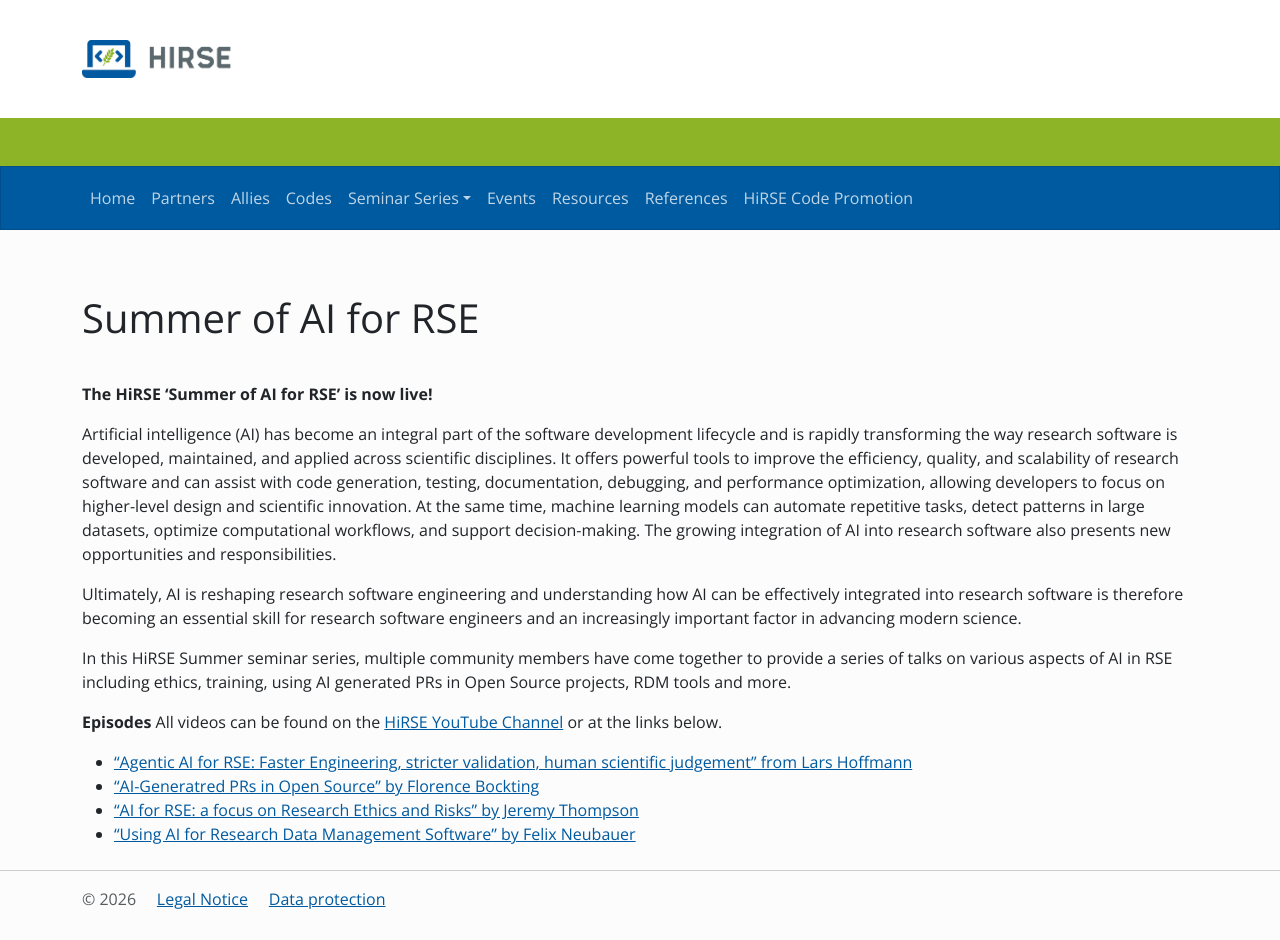
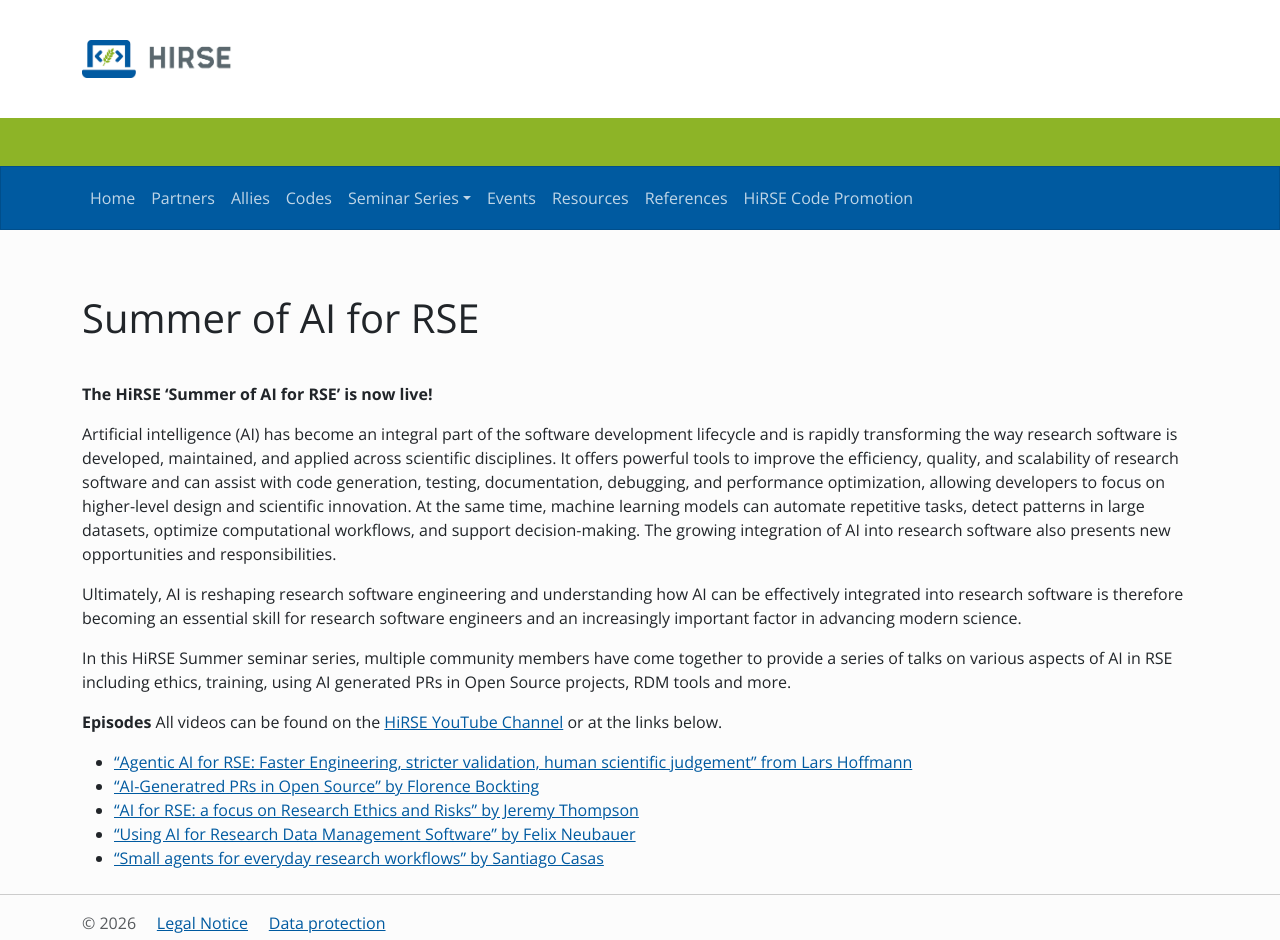
Before and after one commit to Helmholtz-HiRSE/helmholtz-hirse.github.io, a Jekyll site: the page built from _summer_of_ai_for_rse/index.md, in a window 1280 px wide. Built offline with Jekyll 4.4.1, drawn with Linux system fonts in a browser that asks for light colours; nearby versions of some CDN libraries; before the commit the page ends 916 px from its top, so only the background shows below that.

Commit message:
Update index.md

```diff
--- a/_summer_of_ai_for_rse/index.md
+++ b/_summer_of_ai_for_rse/index.md
@@ -22,3 +22,4 @@ All videos can be found on the [HiRSE YouTube Channel](https://www.youtube.com/@
 - ["AI-Generatred PRs in Open Source" by Florence Bockting](https://www.youtube.com/watch?v=Q2XyLKvJGLs)
 - ["AI for RSE: a focus on Research Ethics and Risks" by Jeremy Thompson](https://www.youtube.com/watch?v=QjQS_sIEvz0)
 - ["Using AI for Research Data Management Software" by Felix Neubauer](https://www.youtube.com/watch?v=7KylaPVl_y0&list=PLEwF-EQyxnO4&index=1)
+- ["Small agents for everyday research workflows" by Santiago Casas](https://www.youtube.com/watch?v=VoDMNLDHLlk&list=PLEwF-EQyxnO4&index=1)
```
